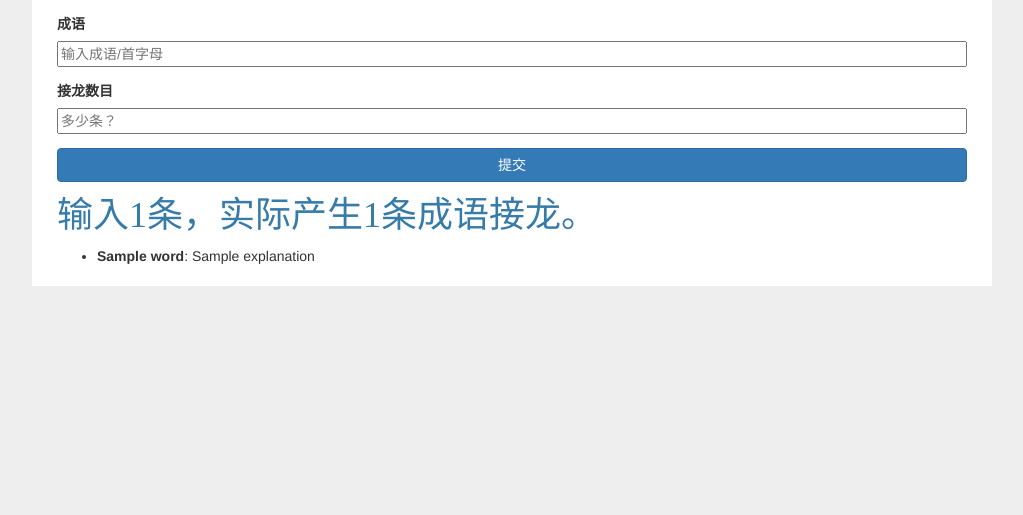
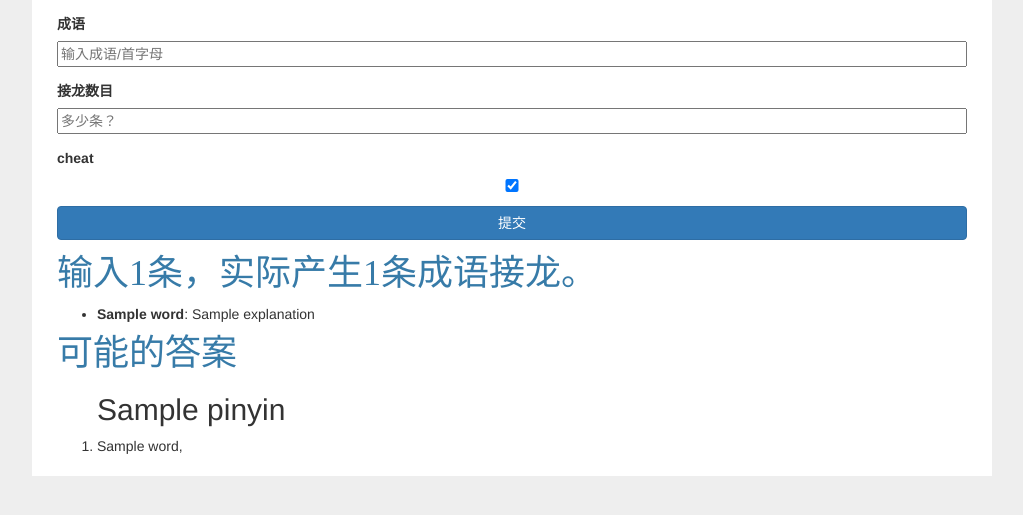
Before and after one commit to wszdwp/python-docker-demo, a Flask app: template templates/chenyujielong.html in a window 1280 px wide. Shown: the part 135-650 px from the top of the page, without its empty margins (128-1151 px from the left). Run offline with Flask 2, Linux system fonts and the light colour scheme; the template is opened without the code that fills it: most values are stand-ins (such as "Sample title", 1, 10 or a date in 2020); some libraries are stand-ins or nearby versions.

Commit message:
add fun staff

```diff
--- a/app.py
+++ b/app.py
@@ -47,10 +47,15 @@ def chenyujielong():
     elif request.method == 'POST':
         word = request.form['word'].strip()
         number = request.form['number'].strip()
+        cheat = request.form.getlist('cheat')
         wordsUtil = WordsUtil(WordDictType.CHENYU)
         if number.isdigit():
-            idioms = wordsUtil.findNextNIdioms(word, int(number))
-            return render_template('chenyujielong.html', idioms=idioms, number=number, count=len(idioms))
+            if cheat:
+                allIdioms = wordsUtil.findNextAllIdioms(word, int(number))
+                idioms = wordsUtil.findNextNIdioms(word, int(number))
+                return render_template('chenyujielong.html', idioms=idioms, number=number, count=len(idioms), allIdioms=allIdioms)
+            else:
+                return render_template('chenyujielong.html', idioms=idioms, number=number, count=len(idioms))
         else:
             return render_template('chenyujielong.html', idioms=None, msg='Invalid input')
 
--- a/templates/chenyujielong.html
+++ b/templates/chenyujielong.html
@@ -10,6 +10,8 @@
     <input type="text" name="word" id="word" placeholder="输入成语/首字母" required>
     <label for="number">接龙数目</label>
     <input type="number" name="number" min="1" max="50" placeholder="多少条？" required>
+    <label for="cheat">cheat</label>
+    <input type="checkbox" name="cheat" value="1" checked>
     <button type="submit" class="btn btn-primary">提交</button>
   </form>
   {% if idioms and number and count %}
@@ -24,4 +26,17 @@
     <div class="alert alert-danger" > {{ msg }} </div>
     {% endif %}
   {% endif %}
+  {% if allIdioms %}
+    <h1>可能的答案</h1>
+    <ol>
+    {% for idioms in allIdioms %}
+      <h2>{{idioms[0]['pinyin']}}</h2>
+      <li>
+      {% for idiom in idioms %}
+        {{ idiom['word'] }},
+      {% endfor %}
+      </li>
+    {% endfor %}
+    </ol>
+  {% endif%}
 {% endblock %}
```
Also changed, not shown: handlers/wordsutil.py (+22 -0 lines).
